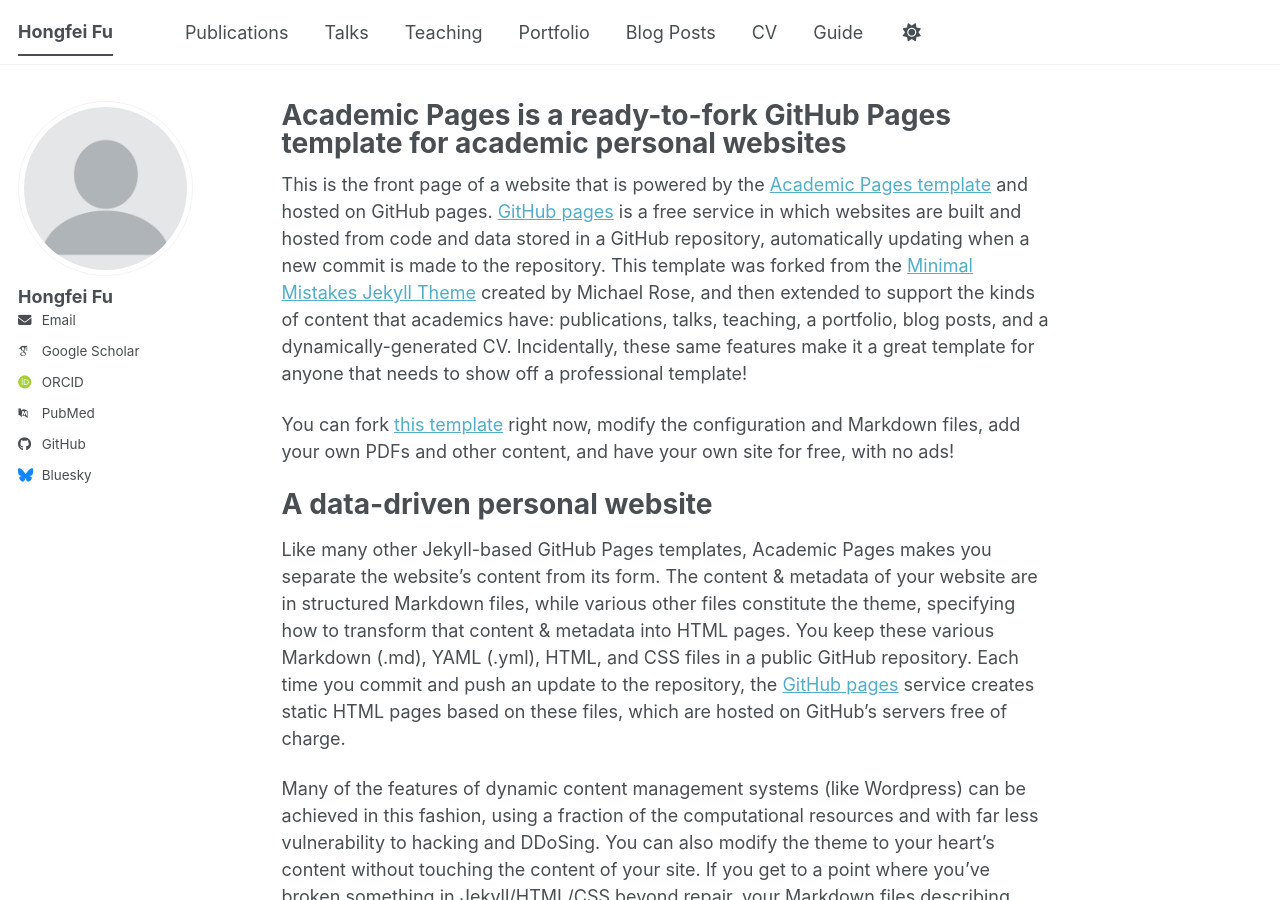
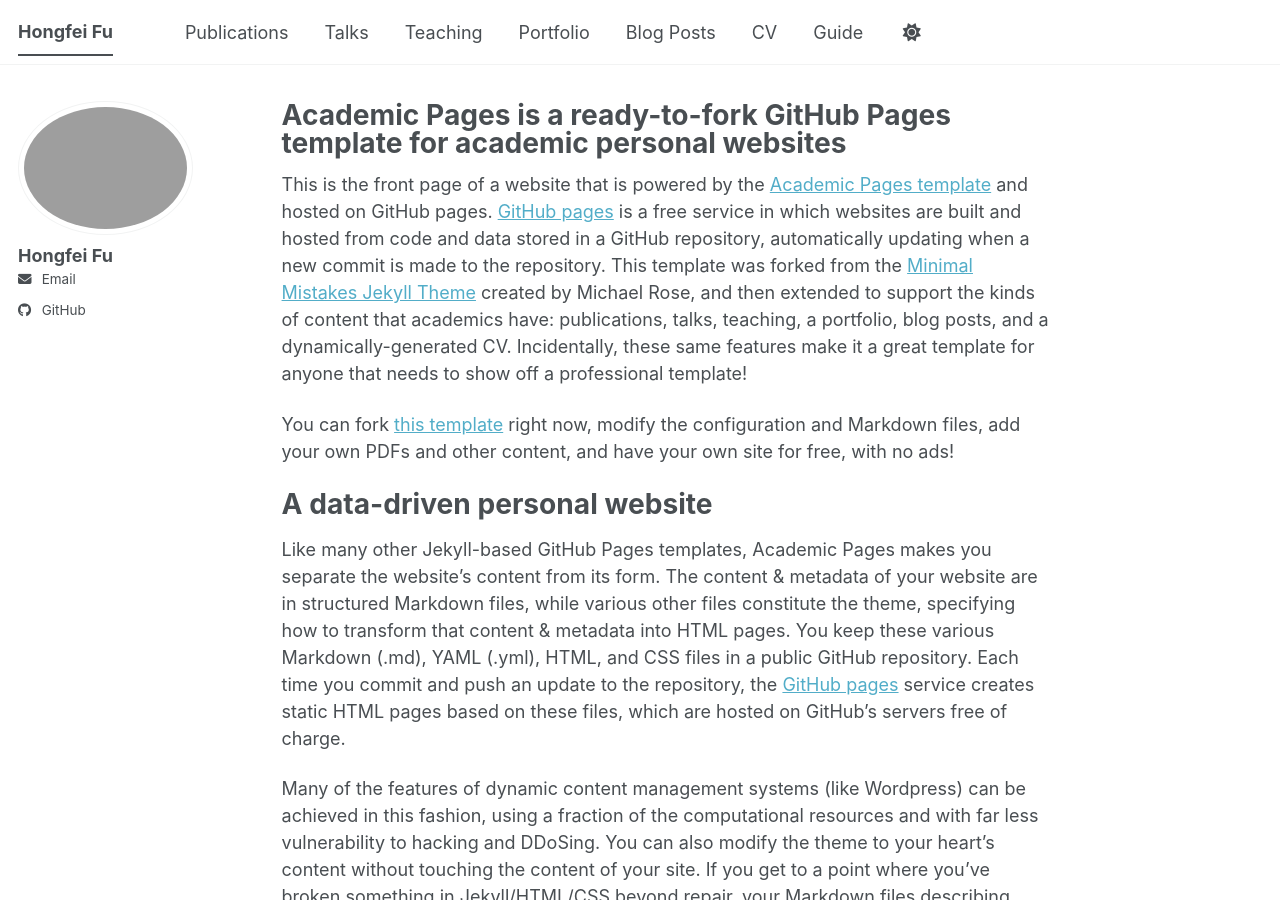
Before and after one commit to hongfeifu/hongfeifu.github.io, a Jekyll site: the page built from _pages/about.md, in a window 1280 px wide and 900 px high. Built offline with Jekyll 4.4.1, drawn with Linux system fonts in a browser that asks for light colours; some web fonts are replaced; a script bundle is joined from its source files by our own code; library files that are not in the unit come from our copies.

Commit message:
Update _config.yml

```diff
--- a/_config.yml
+++ b/_config.yml
@@ -12,36 +12,36 @@
 title                    : "Hongfei Fu"
 title_separator          : "-"
 name                     : &name "Hongfei Fu"
-# description              : &description "Your Name's academic portfolio"   # Update this with a general description of your site, this is the default if not overridden by a page
+description              : # &description "Your Name's academic portfolio"   # Update this with a general description of your site, this is the default if not overridden by a page
 url                      : https://hongfeifu.github.io # The base hostname & protocol for your site e.g. "https://[your GitHub username].github.io",
                                                            # or if you already have some other page hosted on Github then use "https://[your GitHub username].github.io/[Your Repo Name]"
 baseurl                  : "" # the subpath of your site, e.g. "/blog"
-# repository               : "academicpages/academicpages.github.io"
+repository               : # "academicpages/academicpages.github.io"
 
 # Site Author - The following control what appear as part of the author content on the side bar.
 #               If a field is blank the icon and link will not appear, otherwise it will be shown.
 #               Additional customization can be done by editing /_includes/author-profile.html
 author:
   # Biographic information
-  avatar           : "profile.png"
+  avatar           : # "profile.png"
   name             : "Hongfei Fu"
-  # pronouns         : # example: "she/her"
-  # bio              : "Short biography for the left-hand sidebar"
-  # location         : "Earth"
-  # employer         : "Red Brick University"
-  # uri              : # URL
+  pronouns         : # example: "she/her"
+  bio              : # "Short biography for the left-hand sidebar"
+  location         : # "Earth"
+  employer         : # "Red Brick University"
+  uri              : # URL
   email            : "hongfeifu1984@gmail.com"
 
   # Academic websites
   academia         : # URL
   arxiv            : # URL - Update with the correct link to your profile
-  googlescholar    : "https://scholar.google.com/citations?user=PS_CX0AAAAAJ"
+  googlescholar    : # "https://scholar.google.com/citations?user=PS_CX0AAAAAJ"
   inspire-hep      : # URL
   impactstory      : # URL
-  orcid            : "https://orcid.org/yourorcidurl"
+  orcid            : # "https://orcid.org/yourorcidurl"
   semantic         : # URL
   ssrn             : # URL
-  pubmed           : "https://www.ncbi.nlm.nih.gov/pubmed/?term=john+snow"
+  pubmed           : # "https://www.ncbi.nlm.nih.gov/pubmed/?term=john+snow"
   researchgate     : # URL
   scopus           : # URL
   zotero           : # URL
@@ -57,7 +57,7 @@
 
   # Social media
   artstation       : # Username
-  bluesky          : "bsky.app" # Replace this with you Bluesky username
+  bluesky          : # "bsky.app" # Replace this with you Bluesky username
   facebook         : # Username
   flickr           : # Username
   foursquare       : # Username
```
